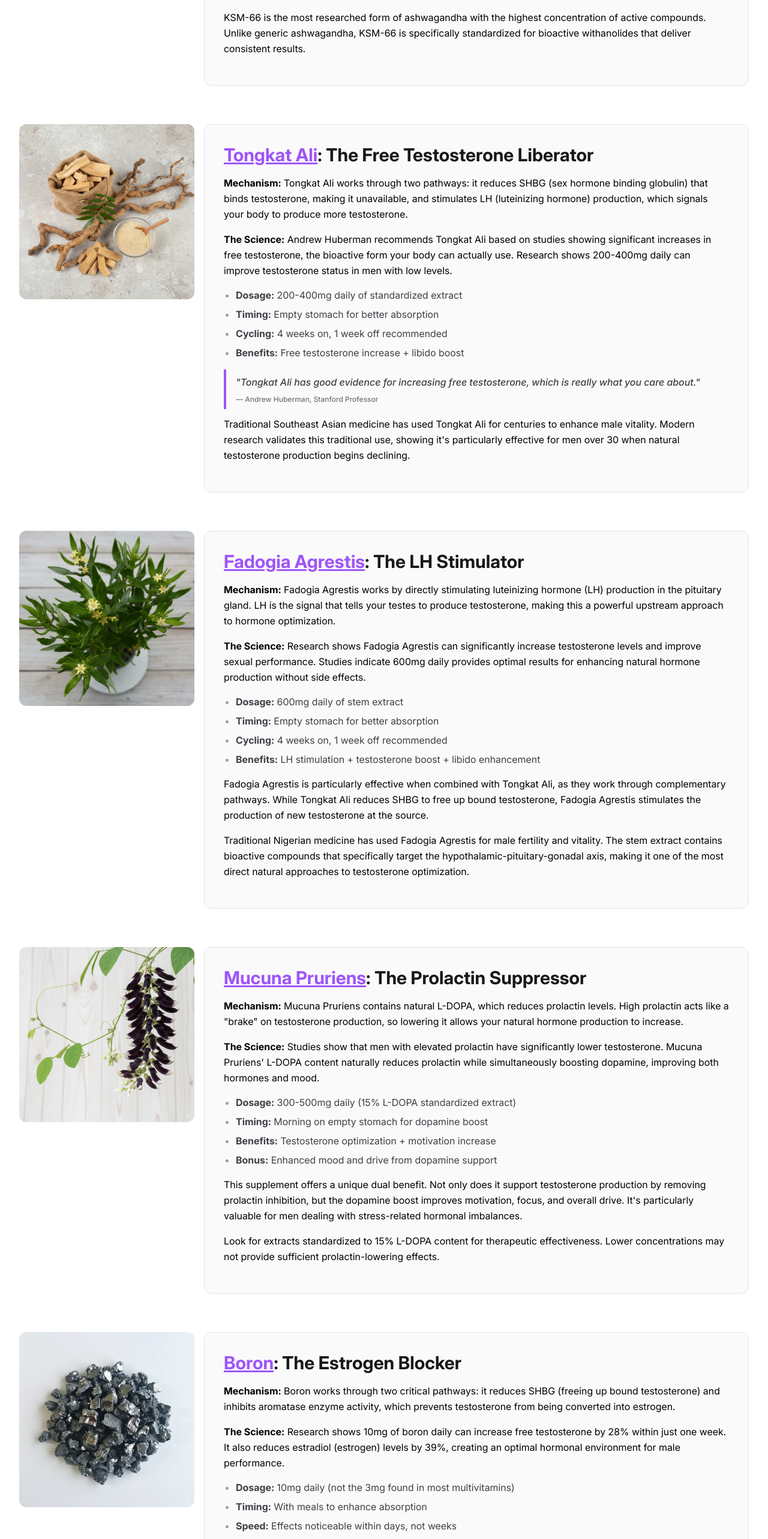
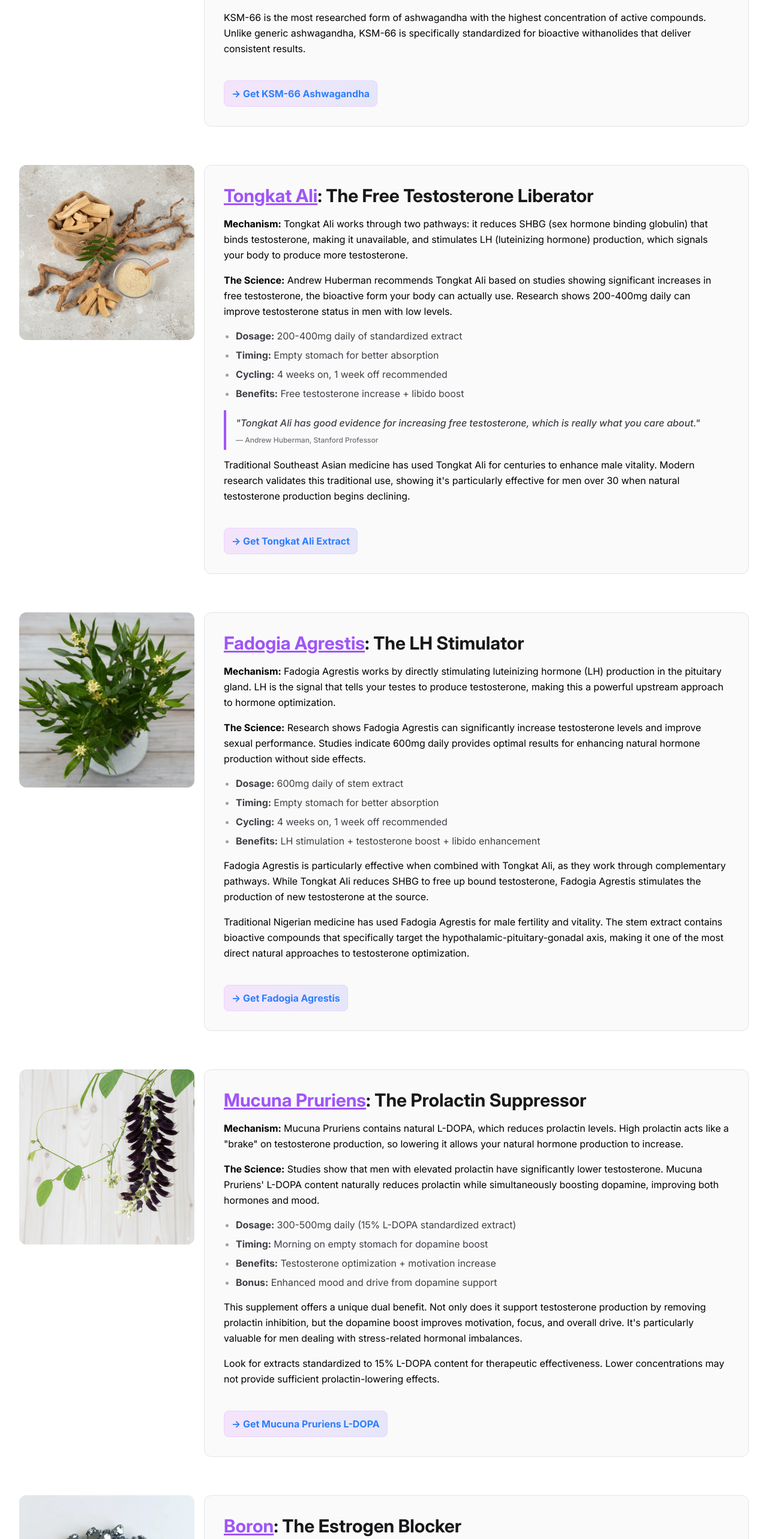
Before and after one commit to rbtrsv/nexotype-website, a Next.js app: page /blog/articles/testosterone-supplements-proven in a window 1280 px wide. Shown: the part 1360-3926 px from the top of the page at 60% size. Built offline with nearby package versions, Linux system fonts and the light colour scheme; no server answers.

Commit message:
First Article

```diff
--- a/src/app/blog/articles/testosterone-supplements-proven/page.tsx
+++ b/src/app/blog/articles/testosterone-supplements-proven/page.tsx
@@ -18,6 +18,7 @@ import UL from '@/modules/blog/components/primitives/UL';
 import LI from '@/modules/blog/components/primitives/LI';
 import LinkComponent from '@/modules/blog/components/primitives/LinkComponent';
 import Blockquote from '@/modules/blog/components/primitives/Blockquote';
+import AffiliateBox from '@/modules/blog/components/primitives/AffiliateBox';
 import { generatePageMetadata } from '@/modules/blog/components/composed/PageSEO';
 
 export const metadata: Metadata = generatePageMetadata({
@@ -99,6 +100,11 @@ export default function TestosteroneSupplementsPage() {
             compounds. Unlike generic ashwagandha, KSM-66 is specifically standardized for bioactive
             withanolides that deliver consistent results.
           </Text>
+
+          <AffiliateBox
+            href="https://amzn.to/4mUKu6V"
+            productName="KSM-66 Ashwagandha"
+          />
         </ImageLeftSection>
 
         <ImageLeftSection
@@ -135,6 +141,10 @@ export default function TestosteroneSupplementsPage() {
             30 when natural testosterone production begins declining.
           </Text>
 
+          <AffiliateBox
+            href="https://amzn.to/4gaynjn"
+            productName="Tongkat Ali Extract"
+          />
         </ImageLeftSection>
 
         <ImageLeftSection
@@ -173,6 +183,10 @@ export default function TestosteroneSupplementsPage() {
             one of the most direct natural approaches to testosterone optimization.
           </Text>
 
+          <AffiliateBox
+            href="https://amzn.to/3V99zia"
+            productName="Fadogia Agrestis"
+          />
         </ImageLeftSection>
 
         <ImageLeftSection
@@ -210,6 +224,10 @@ export default function TestosteroneSupplementsPage() {
             concentrations may not provide sufficient prolactin-lowering effects.
           </Text>
 
+          <AffiliateBox
+            href="https://amzn.to/46fbZRD"
+            productName="Mucuna Pruriens L-DOPA"
+          />
         </ImageLeftSection>
 
         <ImageLeftSection
@@ -248,6 +266,10 @@ export default function TestosteroneSupplementsPage() {
             the optimal testosterone-to-estrogen ratio.
           </Text>
 
+          <AffiliateBox
+            href="https://amzn.to/4nk8fVx"
+            productName="Boron 10mg Supplement"
+          />
         </ImageLeftSection>
 
         <ImageLeftSection
@@ -293,6 +315,10 @@ export default function TestosteroneSupplementsPage() {
             concentrations of bioactive compounds compared to cheaper alternatives sourced from polluted waters.
           </Text>
 
+          <AffiliateBox
+            href="https://amzn.to/4maKBdp"
+            productName="NUTREX HAWAII BioAstin"
+          />
         </ImageLeftSection>
 
         <ImageLeftSection
@@ -331,6 +357,10 @@ export default function TestosteroneSupplementsPage() {
             bisglycinate for maximum absorption and minimal digestive upset.
           </Text>
 
+          <AffiliateBox
+            href="https://amzn.to/46c577x"
+            productName="Zinc Picolinate with Copper"
+          />
         </ImageLeftSection>
 
         <SimpleSection title="Optimal Stacking and Timing Protocol">
--- /dev/null
+++ b/src/modules/blog/components/primitives/AffiliateBox.tsx
@@ -0,0 +1,31 @@
+import React from 'react';
+import LinkComponent from './LinkComponent';
+
+interface AffiliateBoxProps {
+  href: string;
+  productName: string;
+  showDisclaimer?: boolean;
+  className?: string;
+}
+
+const AffiliateBox: React.FC<AffiliateBoxProps> = ({
+  href,
+  productName,
+  showDisclaimer = false,
+  className = ''
+}) => {
+  return (
+    <div className={`mt-6 px-3 py-2 bg-gradient-to-r from-[#c517ff]/10 to-[#2631f7]/10 border border-purple-200 dark:border-purple-800 rounded-lg inline-block ${className}`}>
+      <LinkComponent href={href}>
+        <strong>→ Get {productName}</strong>
+      </LinkComponent>
+      {showDisclaimer && (
+        <p className="text-xs mt-2 text-zinc-600 dark:text-zinc-400">
+          As an Amazon Associate, I earn from qualifying purchases.
+        </p>
+      )}
+    </div>
+  );
+};
+
+export default AffiliateBox;
```
